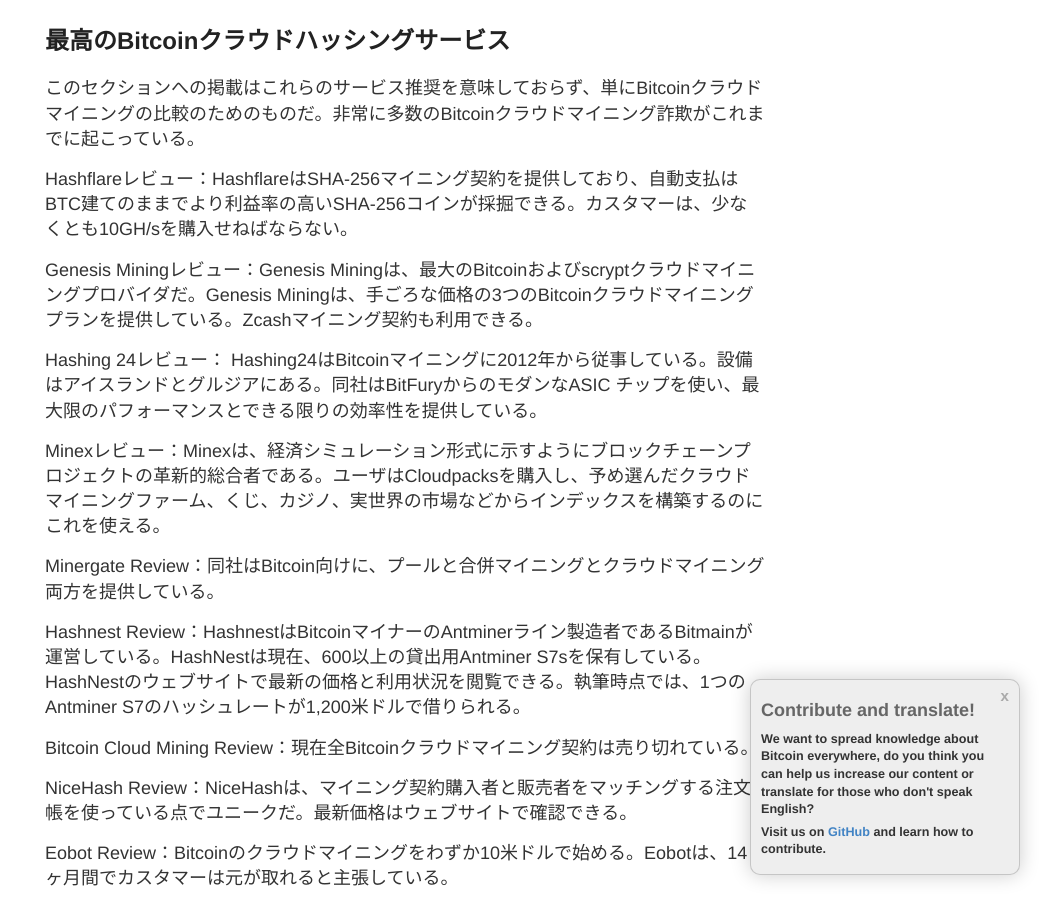
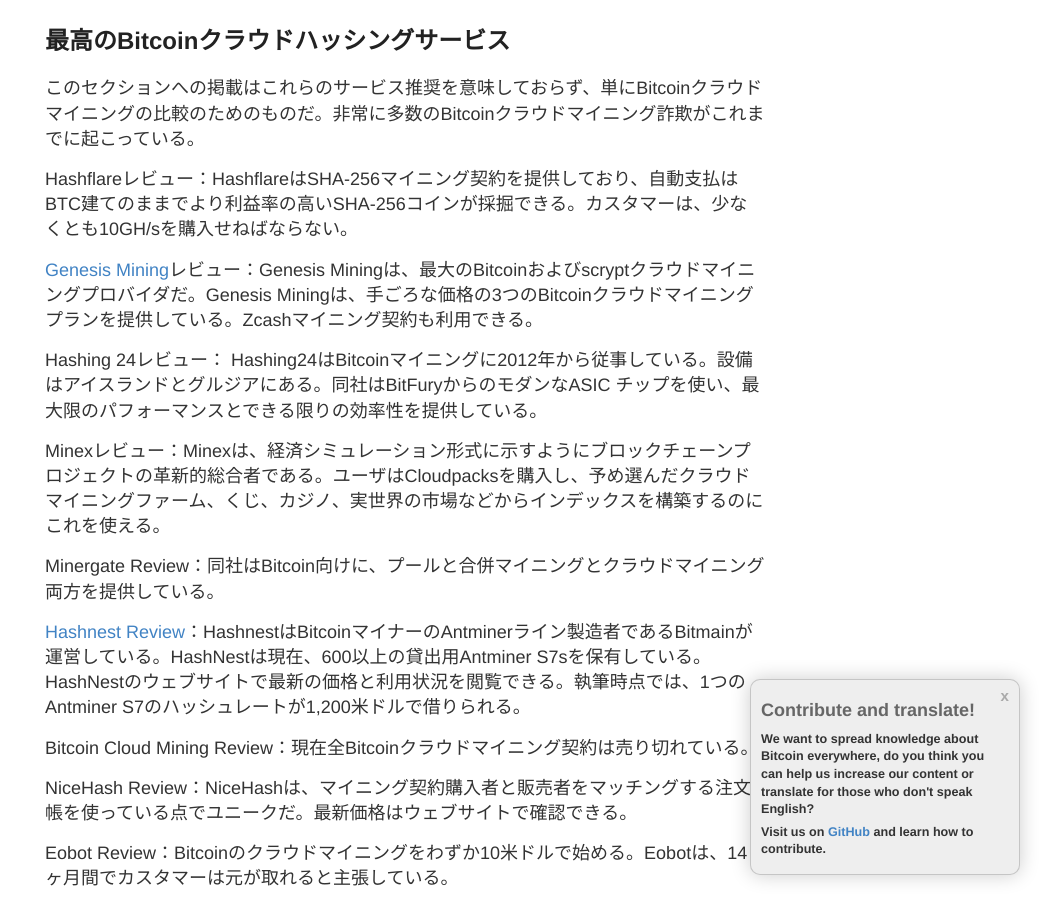
Before and after one commit to vesk4000/bm, a Jekyll site: the page built from translations/cloud/ja-cloud.md, in a window 1280 px wide and 900 px high, scrolled down 1353 px. Shown: the whole window, without its empty margins (235-1280 px from the left). Built offline with Jekyll 4.4.1, drawn with Linux system fonts in a browser that asks for light colours; nearby versions of some CDN libraries; comment, search, counter and statistics services are not loaded; part of the change alters nothing that is shown; some of the changed text lies outside the part shown.

```diff
--- a/translations/cloud/ja-cloud.md
+++ b/translations/cloud/ja-cloud.md
@@ -11,7 +11,7 @@ author-url: /melvin-draupnir/
 
 クラウドマイニングまたはクラウドハッシングなら、ユーザがデータセンター内ハードウェアのマイニング容量を購入できる。
 
-HashflareとGenesis Miningの2つの事業者は、数年間こうした契約を手供してきていた。
+<a href="http://geni.us/hashflare">Hashflare</a>と<a href="http://geni.us/genesismining">Genesis Mining</a>の2つの事業者は、数年間こうした契約を手供してきていた。
 
 Bitcoinクラウドマイニングにより、BitcoinマイニングハードウェアやBitcoinマイニングソフトウェア、電気、接続帯、その他オフラインの問題を抱えずに皆がBitcoinを得られる。
 
@@ -47,7 +47,7 @@ Bitcoinクラウドマイニングは、クラウドハッシングと呼ばれ
 
 Hashflareレビュー：HashflareはSHA-256マイニング契約を提供しており、自動支払はBTC建てのままでより利益率の高いSHA-256コインが採掘できる。カスタマーは、少なくとも10GH/sを購入せねばならない。
 
-Genesis Miningレビュー：Genesis Miningは、最大のBitcoinおよびscryptクラウドマイニングプロバイダだ。Genesis Miningは、手ごろな価格の3つのBitcoinクラウドマイニングプランを提供している。Zcashマイニング契約も利用できる。
+<a href="/genesis-mining-review/">Genesis Mining</a>レビュー：Genesis Miningは、最大のBitcoinおよびscryptクラウドマイニングプロバイダだ。Genesis Miningは、手ごろな価格の3つのBitcoinクラウドマイニングプランを提供している。Zcashマイニング契約も利用できる。
 
 Hashing 24レビュー：	Hashing24はBitcoinマイニングに2012年から従事している。設備はアイスランドとグルジアにある。同社はBitFuryからのモダンなASIC チップを使い、最大限のパフォーマンスとできる限りの効率性を提供している。
 
@@ -55,7 +55,7 @@ Minexレビュー：Minexは、経済シミュレーション形式に示すよ
 
 Minergate Review：同社はBitcoin向けに、プールと合併マイニングとクラウドマイニング両方を提供している。
 
-Hashnest Review：HashnestはBitcoinマイナーのAntminerライン製造者であるBitmainが運営している。HashNestは現在、600以上の貸出用Antminer S7sを保有している。HashNestのウェブサイトで最新の価格と利用状況を閲覧できる。執筆時点では、1つのAntminer S7のハッシュレートが1,200米ドルで借りられる。
+<a href="/hashflare-cloud-mining-review/">Hashnest Review</a>：HashnestはBitcoinマイナーのAntminerライン製造者であるBitmainが運営している。HashNestは現在、600以上の貸出用Antminer S7sを保有している。HashNestのウェブサイトで最新の価格と利用状況を閲覧できる。執筆時点では、1つのAntminer S7のハッシュレートが1,200米ドルで借りられる。
 
 Bitcoin Cloud Mining Review：現在全Bitcoinクラウドマイニング契約は売り切れている。
 
@@ -121,7 +121,7 @@ Scrypt.ccレビュー：Scrypt.ccは、数秒でKHSを買えるようにし、
 
 PB Miningレビュー：ASICハードウェアを用いて Bitcoinマイニングを運営していると主張する。カスタマーがBitcoinマイニング契約を買おうとすると、すぐにBitcoinを稼ぎ始める。Piggyback Miningでは、電気代と全てのBitcoinマイニングプール手数料をカバーしている。Bitcoin	マイニング契約は、カスタマーに成功してほしいため100％保険付きだ。
 
-Bitcoin Cloud Services (BCS)レビュー：500,000米ドルのポンジ詐欺であったようだ。
+<a href="/cloud-mining-profitable/">Bitcoin Cloud Services</a> (BCS)レビュー：500,000米ドルのポンジ詐欺であったようだ。
 
 Zeushashレビュー：支払を停止しているようだ。
 
```
